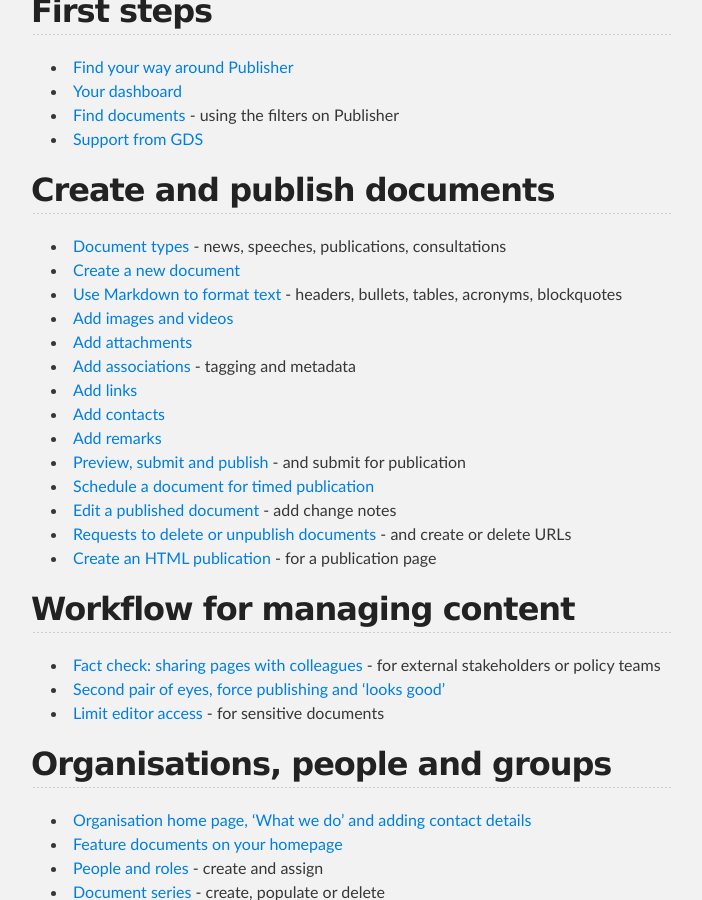
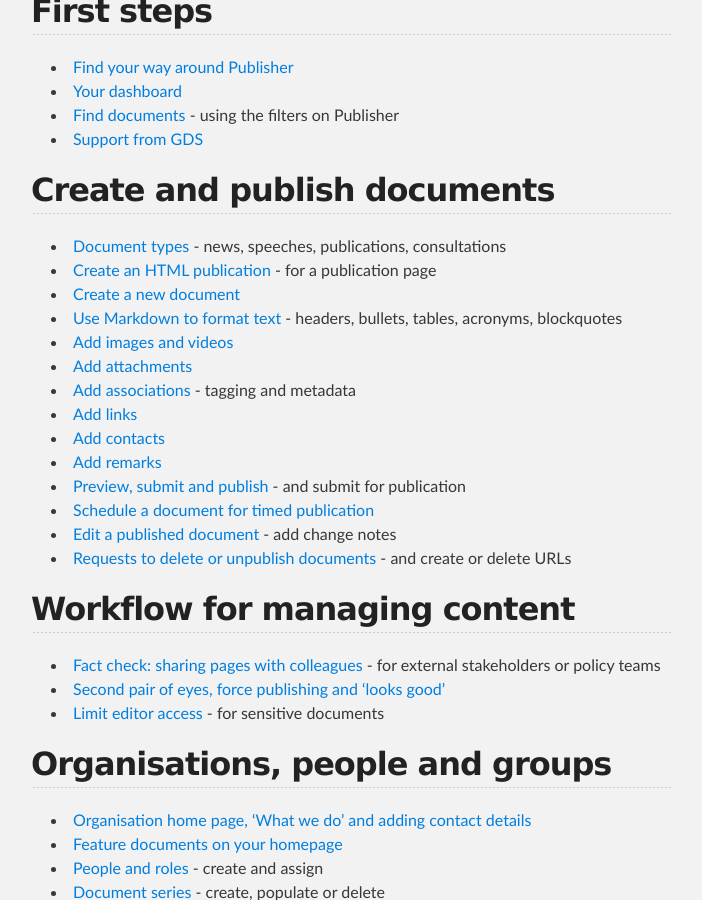
Before and after one commit to alphagov/inside-government-admin-guide, a Jekyll site: the page built from index.md, in a window 1280 px wide and 900 px high, scrolled down 480 px. Shown: the whole window, without its empty margins (289-991 px from the left). Built offline with Jekyll 4.4.1, drawn with Linux system fonts in a browser that asks for light colours; part of the change alters nothing that is shown.

```diff
--- a/index.md
+++ b/index.md
@@ -18,6 +18,7 @@ title: How to publish content / Index
 
 ## Create and publish documents
 * [Document types](creating-documents/document-types.html) - news, speeches, publications, consultations
+* [Create an HTML publication](creating-documents/create-an-HTML-document.html) - for a publication page
 * [Create a new document](creating-documents/create-a-new-doc.html)
 * [Use Markdown to format text](creating-documents/markdown.html) - headers, bullets, tables, acronyms, blockquotes
 * [Add images and videos](creating-documents/add-images.html)
@@ -30,7 +31,6 @@ title: How to publish content / Index
 * [Schedule a document for timed publication](creating-documents/scheduled-publishing.html)
 * [Edit a published document](creating-documents/editing-a-doc.html) - add change notes
 * [Requests to delete or unpublish documents](creating-documents/delete-unpublish.html) - and create or delete URLs
-* [Create an HTML publication](creating-documents/create-an-HTML-document.html) - for a publication page
 
 ## Workflow for managing content
 * [Fact check: sharing pages with colleagues](workflow-content/fact-checking.html) - for external stakeholders or policy teams
```
